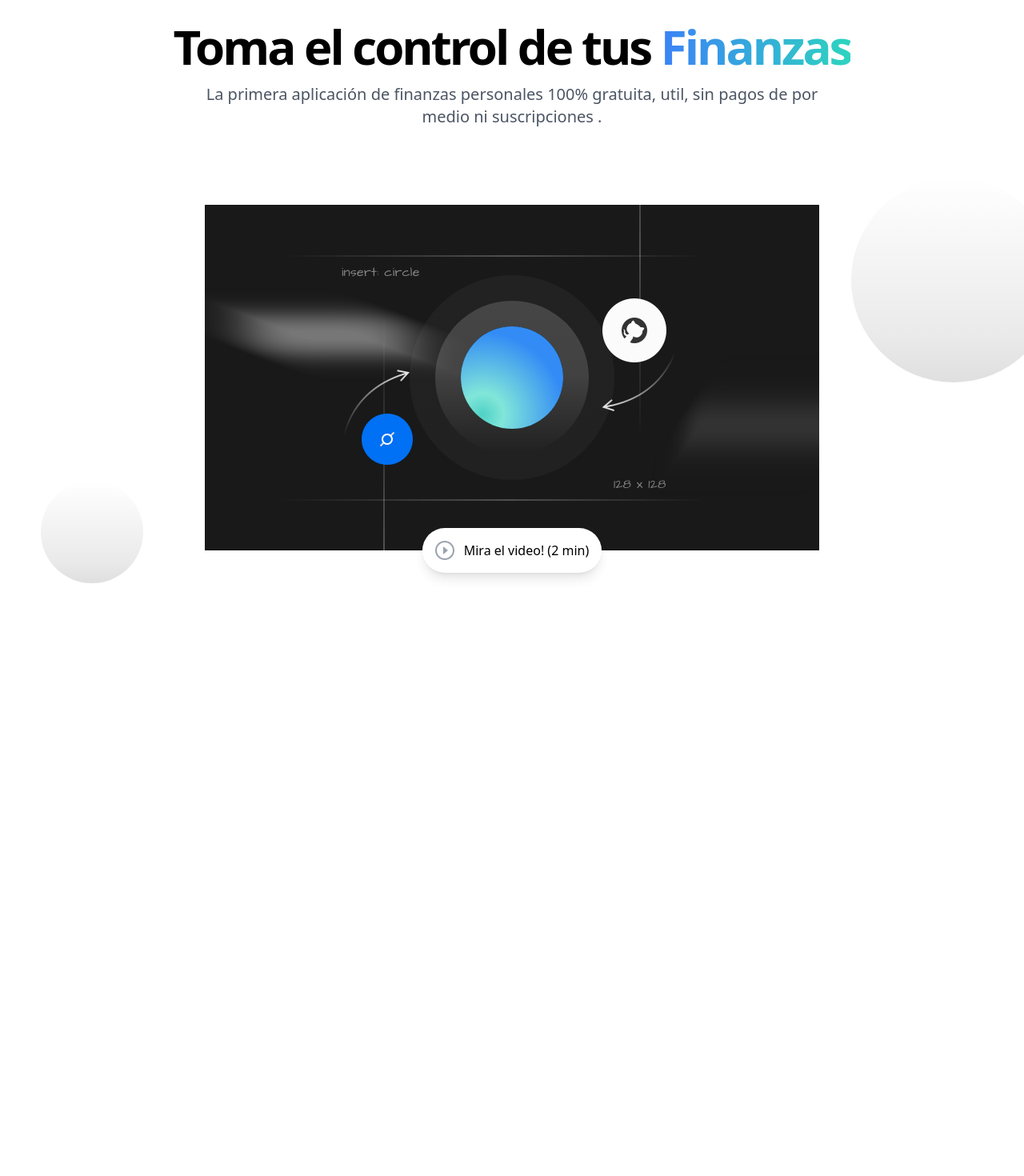
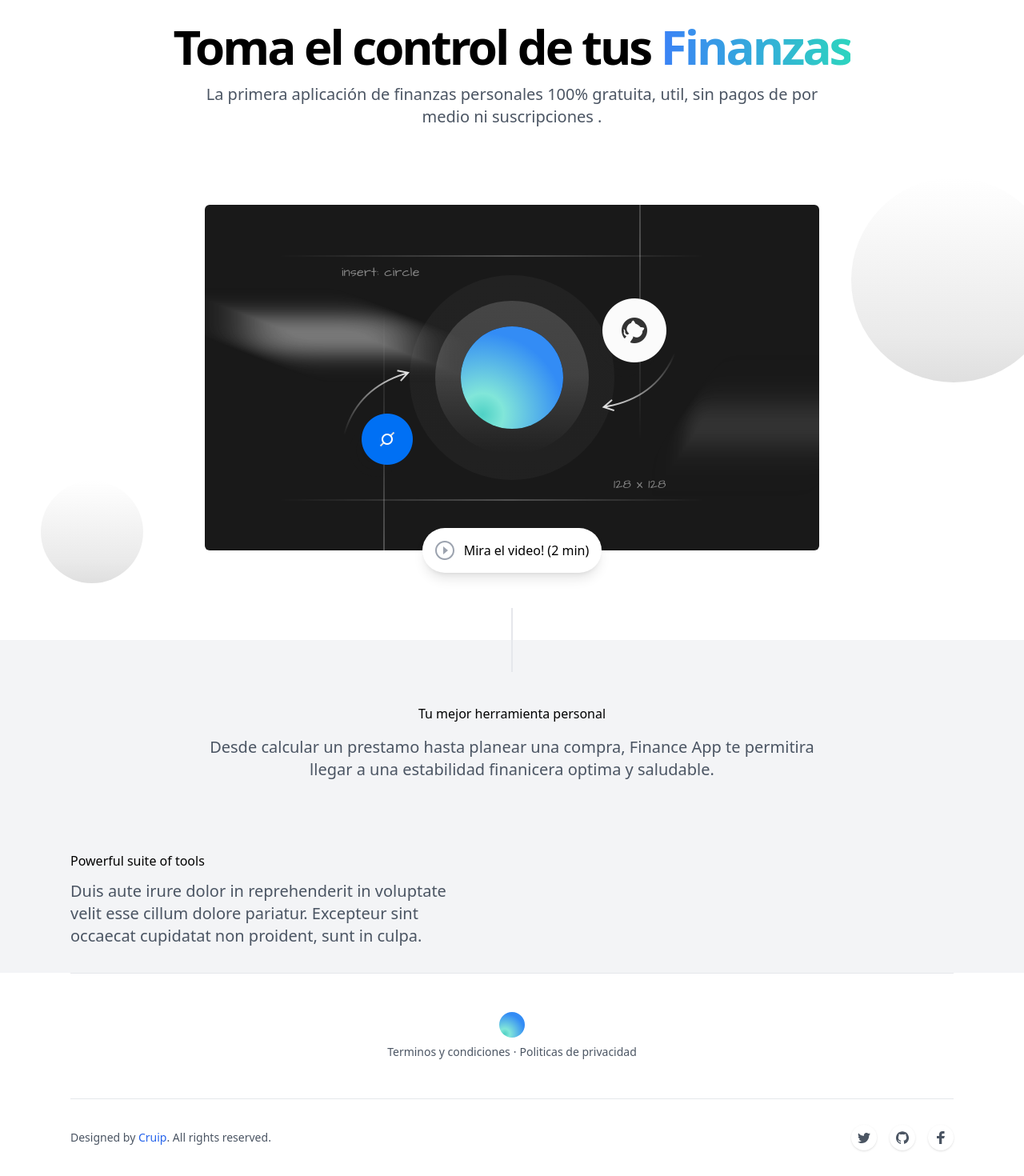
Before and after one commit to JoseCarlosPa/finance-app, a React (Create React App) app: page / in a window 1280 px wide. Shown: the part 132-1602 px from the top of the page at 80% size. Before the commit the page ends 932 px from the top, so only its background shows below. Built offline with nearby package versions, Linux system fonts and the light colour scheme.

Commit message:
feat(footer): addition of the footer

```diff
--- a/package.json
+++ b/package.json
@@ -11,6 +11,7 @@
     "@types/react": "^18.0.15",
     "@types/react-dom": "^18.0.6",
     "firebase": "^9.8.4",
+    "heroicons-react": "^1.4.1",
     "react": "^18.2.0",
     "react-dom": "^18.2.0",
     "react-router-dom": "^6.3.0",
--- /dev/null
+++ b/src/components/Welcome/Features.tsx
@@ -0,0 +1,42 @@
+import React, {useState} from 'react'
+
+const Features = () =>{
+
+  const [tab, setTab] = useState(1);
+
+  return (
+    <section className="relative">
+
+      {/* Section background (needs .relative class on parent and next sibling elements) */}
+      <div className="absolute inset-0 bg-gray-100 pointer-events-none " aria-hidden="true"></div>
+      <div className="absolute left-0 right-0 m-auto w-px p-px h-20 bg-gray-200 transform -translate-y-1/2"></div>
+
+      <div className="relative max-w-6xl mx-auto px-4 sm:px-6">
+        <div className="pt-12 md:pt-20">
+
+          {/* Section header */}
+          <div className="max-w-3xl mx-auto text-center pb-12 md:pb-16">
+            <h1 className="h2 mb-4">Tu mejor herramienta personal</h1>
+            <p className="text-xl text-gray-600">Desde calcular un prestamo hasta planear una compra, Finance App te permitira llegar a una estabilidad finanicera optima y saludable.</p>
+          </div>
+
+          {/* Section content */}
+          <div className="md:grid md:grid-cols-12 md:gap-6">
+
+            {/* Content */}
+            <div className="max-w-xl md:max-w-none md:w-full mx-auto md:col-span-7 lg:col-span-6 md:mt-6" data-aos="fade-right">
+              <div className="md:pr-4 lg:pr-12 xl:pr-16 mb-8">
+                <h3 className="h3 mb-3">Powerful suite of tools</h3>
+                <p className="text-xl text-gray-600">Duis aute irure dolor in reprehenderit in voluptate velit esse cillum dolore pariatur. Excepteur sint occaecat cupidatat non proident, sunt in culpa.</p>
+              </div>
+            </div>
+
+          </div >
+
+        </div >
+      </div >
+    </section >
+  );
+}
+
+export default React.memo(Features)
--- /dev/null
+++ b/src/components/Welcome/Footer.tsx
@@ -0,0 +1,84 @@
+import React from 'react'
+import {Link} from 'react-router-dom';
+
+const Footer = () => {
+  return (
+    <footer>
+      <div className="max-w-6xl mx-auto px-4 sm:px-6">
+        <div className="grid sm:grid-cols-12 gap-8 py-8 md:py-12 border-t border-gray-200">
+          <div className="sm:col-span-12 lg:col-span-12 flex justify-center">
+            <div className="flex flex-col">
+              <div className="mb-2 flex justify-center">
+                <Link to="/" className="inline-block" aria-label="Cruip">
+                  <svg className="w-8 h-8" viewBox="0 0 32 32" xmlns="http://www.w3.org/2000/svg">
+                    <defs>
+                      <radialGradient cx="21.152%" cy="86.063%" fx="21.152%" fy="86.063%" r="79.941%" id="footer-logo">
+                        <stop stopColor="#4FD1C5" offset="0%"/>
+                        <stop stopColor="#81E6D9" offset="25.871%"/>
+                        <stop stopColor="#338CF5" offset="100%"/>
+                      </radialGradient>
+                    </defs>
+                    <rect width="32" height="32" rx="16" fill="url(#footer-logo)" fillRule="nonzero"/>
+                  </svg>
+                </Link>
+              </div>
+              <div className="text-sm text-gray-600 flex justify-center">
+                <Link to="#"
+                      className="text-gray-600 hover:text-gray-900 hover:underline transition duration-150 ease-in-out mr-1">Terminos y condiciones</Link> · <Link
+                to="#" className="text-gray-600 hover:text-gray-900 hover:underline transition duration-150 ease-in-out ml-1">Politicas de privacidad</Link>
+              </div>
+            </div>
+
+          </div>
+        </div>
+
+        {/* Bottom area */}
+        <div className="md:flex md:items-center md:justify-between py-4 md:py-8 border-t border-gray-200">
+
+          {/* Social links */}
+          <ul className="flex mb-4 md:order-1 md:ml-4 md:mb-0">
+            <li>
+              <Link to="#"
+                    className="flex justify-center items-center text-gray-600 hover:text-gray-900 bg-white hover:bg-white-100 rounded-full shadow transition duration-150 ease-in-out"
+                    aria-label="Twitter">
+                <svg className="w-8 h-8 fill-current" viewBox="0 0 32 32" xmlns="http://www.w3.org/2000/svg">
+                  <path
+                    d="M24 11.5c-.6.3-1.2.4-1.9.5.7-.4 1.2-1 1.4-1.8-.6.4-1.3.6-2.1.8-.6-.6-1.5-1-2.4-1-1.7 0-3.2 1.5-3.2 3.3 0 .3 0 .5.1.7-2.7-.1-5.2-1.4-6.8-3.4-.3.5-.4 1-.4 1.7 0 1.1.6 2.1 1.5 2.7-.5 0-1-.2-1.5-.4 0 1.6 1.1 2.9 2.6 3.2-.3.1-.6.1-.9.1-.2 0-.4 0-.6-.1.4 1.3 1.6 2.3 3.1 2.3-1.1.9-2.5 1.4-4.1 1.4H8c1.5.9 3.2 1.5 5 1.5 6 0 9.3-5 9.3-9.3v-.4c.7-.5 1.3-1.1 1.7-1.8z"/>
+                </svg>
+              </Link>
+            </li>
+            <li className="ml-4">
+              <a href="https://github.com/JoseCarlosPa" target="_blank" rel="noopener noreferrer"
+                    className="flex justify-center items-center text-gray-600 hover:text-gray-900 bg-white hover:bg-white-100 rounded-full shadow transition duration-150 ease-in-out"
+                    >
+                <svg className="w-8 h-8 fill-current" viewBox="0 0 32 32" xmlns="http://www.w3.org/2000/svg">
+                  <path
+                    d="M16 8.2c-4.4 0-8 3.6-8 8 0 3.5 2.3 6.5 5.5 7.6.4.1.5-.2.5-.4V22c-2.2.5-2.7-1-2.7-1-.4-.9-.9-1.2-.9-1.2-.7-.5.1-.5.1-.5.8.1 1.2.8 1.2.8.7 1.3 1.9.9 2.3.7.1-.5.3-.9.5-1.1-1.8-.2-3.6-.9-3.6-4 0-.9.3-1.6.8-2.1-.1-.2-.4-1 .1-2.1 0 0 .7-.2 2.2.8.6-.2 1.3-.3 2-.3s1.4.1 2 .3c1.5-1 2.2-.8 2.2-.8.4 1.1.2 1.9.1 2.1.5.6.8 1.3.8 2.1 0 3.1-1.9 3.7-3.7 3.9.3.4.6.9.6 1.6v2.2c0 .2.1.5.6.4 3.2-1.1 5.5-4.1 5.5-7.6-.1-4.4-3.7-8-8.1-8z"/>
+                </svg>
+              </a>
+            </li>
+            <li className="ml-4">
+              <Link to="#"
+                    className="flex justify-center items-center text-gray-600 hover:text-gray-900 bg-white hover:bg-white-100 rounded-full shadow transition duration-150 ease-in-out"
+                    aria-label="Facebook">
+                <svg className="w-8 h-8 fill-current" viewBox="0 0 32 32" xmlns="http://www.w3.org/2000/svg">
+                  <path
+                    d="M14.023 24L14 17h-3v-3h3v-2c0-2.7 1.672-4 4.08-4 1.153 0 2.144.086 2.433.124v2.821h-1.67c-1.31 0-1.563.623-1.563 1.536V14H21l-1 3h-2.72v7h-3.257z"/>
+                </svg>
+              </Link>
+            </li>
+          </ul>
+
+          {/* Copyrights note */}
+          <div className="text-sm text-gray-600 mr-4">Designed by <a className="text-blue-600 hover:underline" href="https://cruip.com/" target="_blank">Cruip</a>. All rights
+            reserved.
+          </div>
+
+        </div>
+
+      </div>
+    </footer>
+  );
+}
+
+export default React.memo(Footer)
--- a/src/components/Welcome/Header.tsx
+++ b/src/components/Welcome/Header.tsx
@@ -40,11 +40,11 @@ const Header = () => {
       <nav className="flex flex-grow">
        <ul className="flex flex-grow justify-end flex-wrap items-center">
         <li>
-         <Link to="/login" className="font-medium text-gray-600 hover:text-gray-900 hover:bg-gray-50 shadow rounded px-5 py-3 flex items-center transition duration-150 ease-in-out ">Sign in</Link>
+         <Link to="/login" className="font-medium text-gray-600 hover:text-gray-900 hover:bg-gray-50 shadow rounded px-5 py-3 flex items-center transition duration-150 ease-in-out ">Iniciar Sesion</Link>
         </li>
         <li>
          <Link to="/singUp" className="btn-sm text-gray-200 bg-gray-900 hover:bg-gray-800 ml-3 shadow rounded flex flex-row justify-center items-center px-5 py-3">
-          <span>Sign up</span>
+          <span>Registrate</span>
           <svg className="w-3 h-3 fill-current text-gray-400 flex-shrink-0 ml-2 -mr-1" viewBox="0 0 12 12" xmlns="http://www.w3.org/2000/svg">
            <path d="M11.707 5.293L7 .586 5.586 2l3 3H0v2h8.586l-3 3L7 11.414l4.707-4.707a1 1 0 000-1.414z" fillRule="nonzero" />
           </svg>
--- a/src/components/Welcome/HeroHome.tsx
+++ b/src/components/Welcome/HeroHome.tsx
@@ -41,7 +41,7 @@ const HeroHome = () => {
           <div>
             <div className="relative flex justify-center mb-8" data-aos="zoom-y-out" data-aos-delay="450">
               <div className="flex flex-col justify-center">
-                <img className="mx-auto" src="/assets/imgs/hero-image.png" width="768" height="432" alt="Hero"/>
+                <img className="mx-auto rounded-md" src="/assets/imgs/hero-image.png" width="768" height="432" alt="Hero"/>
                 <svg className="absolute inset-0 max-w-full mx-auto md:max-w-none h-auto" width="768" height="432"
                      viewBox="0 0 768 432" xmlns="http://www.w3.org/2000/svg" xmlnsXlink="http://www.w3.org/1999/xlink">
                   <defs>
--- a/src/pages/Welcome.tsx
+++ b/src/pages/Welcome.tsx
@@ -1,6 +1,8 @@
 import React from 'react';
 import Header from "../components/Welcome/Header";
 import HeroHome from "../components/Welcome/HeroHome";
+import Features from "../components/Welcome/Features";
+import Footer from "../components/Welcome/Footer";
 
 
 const Welcome = () => {
@@ -9,7 +11,9 @@ const Welcome = () => {
       <Header/>
       <main className="flex-grow">
         <HeroHome />
+        <Features />
       </main>
+      <Footer />
     </div>
   );
 
```
Also changed, not shown: src/pages/Login.tsx (+19 -12 lines), 1 other file (tests, documents, lock files or other folders).
